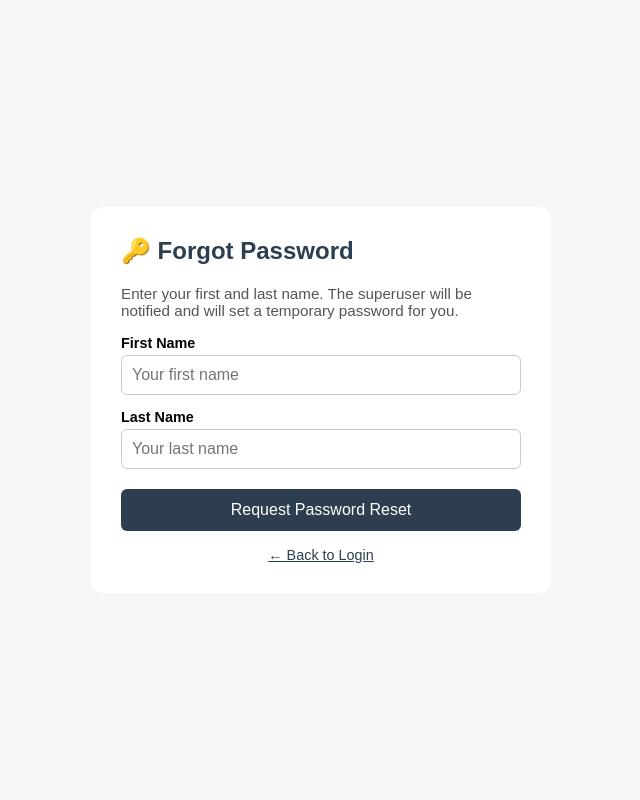
After one commit to joashmathew816-ai/church-app, a Flask app: page /forgot_password in a window 1280 px wide. The commit adds this page. Shown: the whole page, without its empty margins (319-959 px from the left). Run offline with Flask 3, Linux system fonts and the light colour scheme.

Commit message:
Add notifications, forgot password, 30min/5min poll warnings, scheduler

```diff
--- a/app.py
+++ b/app.py
@@ -1,11 +1,13 @@
 from flask import Flask, make_response, render_template, request, redirect, jsonify, send_from_directory
 from flask_login import LoginManager, login_user, login_required, logout_user, current_user
 from werkzeug.security import generate_password_hash, check_password_hash
-from models import db, User, Poll, PollResponse, Feedback
+from models import db, User, Poll, PollResponse, Feedback, PushToken, PasswordResetRequest
 from optimizer import optimize_morning, optimize_return
-from datetime import datetime, timezone
+from datetime import datetime, timezone, timedelta
 from zoneinfo import ZoneInfo
 from urllib.parse import quote
+import threading
+import time
 import os
 
 app = Flask(__name__)
@@ -27,20 +29,13 @@ LOCAL_TZ = ZoneInfo("America/Toronto")
 
 @login_manager.user_loader
 def load_user(user_id):
-    # Fixed: use Session.get() instead of legacy Query.get()
     return db.session.get(User, int(user_id))
 
 
 # ----------------------
 # HELPERS
 # ----------------------
-def now_utc():
-    """Return current UTC time as timezone-aware datetime."""
-    return datetime.now(timezone.utc)
-
-
 def now_utc_naive():
-    """Return current UTC time as naive datetime for DB storage."""
     return datetime.now(timezone.utc).replace(tzinfo=None)
 
 
@@ -95,10 +90,137 @@ def user_eligible_for_poll(user, poll):
 def get_unread_count():
     try:
         if current_user.is_authenticated and current_user.role == "superuser":
-            return Feedback.query.filter_by(is_read=False).count()
+            count = Feedback.query.filter_by(is_read=False).count()
+            resets = PasswordResetRequest.query.filter_by(
+                is_handled=False).count()
+            return count + resets
     except Exception:
         pass
     return 0
+
+
+# ----------------------
+# FIREBASE NOTIFICATIONS
+# ----------------------
+def get_firebase_app():
+    try:
+        import firebase_admin
+        from firebase_admin import credentials
+        if not firebase_admin._apps:
+            cred = credentials.Certificate({
+                "type": "service_account",
+                "project_id": os.environ.get("FIREBASE_PROJECT_ID"),
+                "private_key_id": os.environ.get("FIREBASE_PRIVATE_KEY_ID"),
+                "private_key": os.environ.get(
+                    "FIREBASE_PRIVATE_KEY", "").replace("\\n", "\n"),
+                "client_email": os.environ.get("FIREBASE_CLIENT_EMAIL"),
+                "client_id": os.environ.get("FIREBASE_CLIENT_ID"),
+                "auth_uri": "https://accounts.google.com/o/oauth2/auth",
+                "token_uri": "https://oauth2.googleapis.com/token",
+            })
+            firebase_admin.initialize_app(cred)
+        return firebase_admin.get_app()
+    except Exception as e:
+        app.logger.error(f"Firebase init error: {e}")
+        return None
+
+
+def send_notification(user_id, title, body):
+    try:
+        if not get_firebase_app():
+            return
+        from firebase_admin import messaging as fb_messaging
+        pt = PushToken.query.filter_by(user_id=user_id).first()
+        if not pt or not pt.token:
+            return
+        message = fb_messaging.Message(
+            notification=fb_messaging.Notification(title=title, body=body),
+            token=pt.token
+        )
+        fb_messaging.send(message)
+    except Exception as e:
+        app.logger.error(f"Push failed for user {user_id}: {e}")
+
+
+def notify_new_poll(poll):
+    """Notify all eligible users about a new poll."""
+    try:
+        users = User.query.all()
+        for user in users:
+            if user_eligible_for_poll(user, poll):
+                send_notification(
+                    user.id,
+                    "📊 New Poll Available",
+                    f'"{poll.title}" is waiting for your response!'
+                )
+    except Exception as e:
+        app.logger.error(f"notify_new_poll error: {e}")
+
+
+def check_closing_notifications():
+    """
+    Check all polls and send 30-min and 5-min warnings.
+    Called by the background scheduler every 5 minutes.
+    """
+    with app.app_context():
+        try:
+            now   = now_utc_naive()
+            polls = Poll.query.filter(Poll.closes_at.isnot(None)).all()
+
+            for poll in polls:
+                if poll_is_closed(poll):
+                    continue
+
+                mins_left = (poll.closes_at - now).total_seconds() / 60
+                users     = User.query.all()
+
+                for user in users:
+                    if not user_eligible_for_poll(user, poll):
+                        continue
+
+                    # Check if user has already voted
+                    voted = PollResponse.query.filter_by(
+                        user_id=user.id, poll_id=poll.id).first()
+                    if voted:
+                        continue
+
+                    # Send 30 minute warning
+                    if 28 <= mins_left <= 32:
+                        send_notification(
+                            user.id,
+                            "⏰ Poll Closing Soon",
+                            f'"{poll.title}" closes in about 30 minutes!'
+                        )
+
+                    # Send 5 minute warning
+                    elif 3 <= mins_left <= 7:
+                        send_notification(
+                            user.id,
+                            "🚨 Last Chance to Vote",
+                            f'"{poll.title}" closes in about 5 minutes!'
+                        )
+
+        except Exception as e:
+            app.logger.error(f"check_closing_notifications error: {e}")
+
+
+# ----------------------
+# BACKGROUND SCHEDULER
+# Runs every 5 minutes to check for closing polls
+# ----------------------
+def start_scheduler():
+    def run():
+        while True:
+            time.sleep(300)  # 5 minutes
+            check_closing_notifications()
+
+    thread = threading.Thread(target=run, daemon=True)
+    thread.start()
+
+
+# Start scheduler when app starts
+with app.app_context():
+    start_scheduler()
 
 
 # ----------------------
@@ -120,6 +242,16 @@ def manifest():
         send_from_directory(app.static_folder, "manifest.json")
     )
     response.headers["Content-Type"] = "application/manifest+json"
+    return response
+
+
+@app.route("/firebase-messaging-sw.js")
+def firebase_sw():
+    response = make_response(
+        send_from_directory(app.static_folder, "firebase-messaging-sw.js")
+    )
+    response.headers["Content-Type"] = "application/javascript"
+    response.headers["Service-Worker-Allowed"] = "/"
     return response
 
 
@@ -199,6 +331,51 @@ def login():
 
 
 # ----------------------
+# FORGOT PASSWORD
+# ----------------------
+@app.route("/forgot_password", methods=["GET", "POST"])
+def forgot_password():
+    if request.method == "POST":
+        first = request.form.get("first_name", "").strip()
+        last  = request.form.get("last_name", "").strip()
+
+        user = User.query.filter_by(
+            first_name=first, last_name=last).first()
+
+        if not user:
+            return render_template("forgot_password.html",
+                                   error="No account found with that name.")
+
+        # Check if a request already exists
+        existing = PasswordResetRequest.query.filter_by(
+            user_id=user.id, is_handled=False).first()
+        if existing:
+            return render_template("forgot_password.html",
+                                   success="A reset request has already been "
+                                   "submitted. Please wait for the superuser "
+                                   "to set a new password for you.")
+
+        db.session.add(PasswordResetRequest(user_id=user.id))
+        db.session.commit()
+
+        # Notify superusers
+        superusers = User.query.filter_by(role="superuser").all()
+        for su in superusers:
+            send_notification(
+                su.id,
+                "🔑 Password Reset Request",
+                f"{user.first_name} {user.last_name} has requested a password reset."
+            )
+
+        return render_template("forgot_password.html",
+                               success="Your request has been sent to the superuser. "
+                               "They will set a temporary password for you. "
+                               "Check back or contact them directly.")
+
+    return render_template("forgot_password.html")
+
+
+# ----------------------
 # DASHBOARD
 # ----------------------
 @app.route("/dashboard")
@@ -265,6 +442,30 @@ def profile():
 
 
 # ----------------------
+# SAVE PUSH TOKEN
+# ----------------------
+@app.route("/save_push_token", methods=["POST"])
+@login_required
+def save_push_token():
+    try:
+        data  = request.get_json()
+        token = data.get("token")
+        if token:
+            existing = PushToken.query.filter_by(
+                user_id=current_user.id).first()
+            if existing:
+                existing.token   = token
+                existing.updated = now_utc_naive()
+            else:
+                db.session.add(PushToken(
+                    user_id=current_user.id, token=token))
+            db.session.commit()
+        return jsonify({"status": "ok"})
+    except Exception as e:
+        return jsonify({"status": "error", "message": str(e)})
+
+
+# ----------------------
 # POLLS
 # ----------------------
 @app.route("/polls", methods=["GET", "POST"])
@@ -288,7 +489,8 @@ def polls():
                                 else poll.target in ("everyone", "passengers"))
                     if can_vote:
                         old = PollResponse.query.filter_by(
-                            user_id=current_user.id, poll_id=poll_id).first()
+                            user_id=current_user.id,
+                            poll_id=poll_id).first()
                         if old:
                             db.session.delete(old)
                         db.session.add(PollResponse(
@@ -320,7 +522,6 @@ def polls():
                 options_list = []
 
             responses = PollResponse.query.filter_by(poll_id=poll.id).all()
-
             counts = {opt: 0 for opt in options_list}
             users  = {opt: [] for opt in options_list}
             for r in responses:
@@ -332,7 +533,6 @@ def polls():
 
             existing = PollResponse.query.filter_by(
                 user_id=current_user.id, poll_id=poll.id).first()
-
             user_answer = None
             if existing and existing.answer in options_list:
                 user_answer = existing.answer
@@ -430,6 +630,24 @@ def superuser_users():
                     if stale:
                         db.session.delete(stale)
 
+        # Handle password reset if superuser set a new temp password
+        new_password = request.form.get("new_password", "").strip()
+        if new_password:
+            user.password = generate_password_hash(new_password)
+            # Mark any pending reset request as handled
+            reset_req = PasswordResetRequest.query.filter_by(
+                user_id=user.id, is_handled=False).first()
+            if reset_req:
+                reset_req.is_handled = True
+            # Notify the user their password was reset
+            send_notification(
+                user.id,
+                "🔑 Password Reset",
+                f"Your password has been reset by the superuser. "
+                f"Your new temporary password is: {new_password} — "
+                f"please log in and change it from your profile."
+            )
+
         user.first_name = (request.form.get("first_name", "").strip()
                            or user.first_name)
         user.last_name  = (request.form.get("last_name", "").strip()
@@ -443,9 +661,14 @@ def superuser_users():
 
         return redirect(f"/superuser/users?saved={user_id}")
 
-    users = User.query.order_by(User.last_name).all()
+    users         = User.query.order_by(User.last_name).all()
+    reset_requests = PasswordResetRequest.query.filter_by(
+        is_handled=False).all()
+    reset_user_ids = {r.user_id for r in reset_requests}
+
     return render_template("superuser_users.html",
                            users=users,
+                           reset_user_ids=reset_user_ids,
                            unread_count=get_unread_count())
 
 
@@ -467,6 +690,8 @@ def delete_user(user_id):
     if user:
         PollResponse.query.filter_by(user_id=user_id).delete()
         Feedback.query.filter_by(user_id=user_id).delete()
+        PushToken.query.filter_by(user_id=user_id).delete()
+        PasswordResetRequest.query.filter_by(user_id=user_id).delete()
         db.session.delete(user)
         db.session.commit()
 
@@ -518,13 +743,16 @@ def create_poll():
                                        unread_count=get_unread_count())
 
         try:
-            db.session.add(Poll(
+            poll = Poll(
                 title=title,
                 options="|||".join(options),
                 target=target,
                 closes_at=closes_at
-            ))
+            )
+            db.session.add(poll)
             db.session.commit()
+            # Notify eligible users about the new poll
+            notify_new_poll(poll)
         except Exception as e:
             db.session.rollback()
             app.logger.error(f"Create poll DB error: {e}")
@@ -868,25 +1096,38 @@ def logout():
 
 
 # ----------------------
-# MIGRATE — run once to add missing columns
+# MIGRATE
 # ----------------------
 @app.route("/migrate")
 def migrate():
     try:
+        results = []
         with db.engine.connect() as conn:
-            try:
-                conn.execute(db.text(
-                    "ALTER TABLE poll ADD COLUMN closes_at TIMESTAMP NULL"
-                ))
-                conn.commit()
-                result = "✅ Migration successful — closes_at column added."
-            except Exception as e:
-                err = str(e).lower()
-                if "already exists" in err or "duplicate" in err:
-                    result = "✅ Column already exists — no migration needed."
-                else:
-                    result = f"❌ Migration error: {str(e)}"
-        return result
+            migrations = [
+                ("poll",                  "closes_at",  "TIMESTAMP NULL"),
+                ("push_token",            None,          None),
+                ("password_reset_request", None,         None),
+            ]
+            for table, column, col_type in migrations:
+                if column is None:
+                    continue
+                try:
+                    conn.execute(db.text(
+                        f"ALTER TABLE {table} ADD COLUMN {column} {col_type}"
+                    ))
+                    conn.commit()
+                    results.append(f"✅ Added {column} to {table}")
+                except Exception as e:
+                    err = str(e).lower()
+                    if "already exists" in err or "duplicate" in err:
+                        results.append(f"✅ {table}.{column} already exists")
+                    else:
+                        results.append(f"❌ {table}.{column}: {str(e)}")
+
+        # Also create any missing tables
+        db.create_all()
+        results.append("✅ All tables checked/created")
+        return "<br>".join(results)
     except Exception as e:
         return f"❌ Error: {str(e)}"
 
--- a/requirements.txt
+++ b/requirements.txt
@@ -6,3 +6,4 @@ ortools
 requests
 gunicorn
 psycopg2-binary
+firebase-admin
--- /dev/null
+++ b/templates/forgot_password.html
@@ -0,0 +1,110 @@
+<!DOCTYPE html>
+<html>
+<head>
+    <title>Forgot Password — Church App</title>
+    <meta name="viewport" content="width=device-width, initial-scale=1.0">
+    <style>
+        body {
+            font-family: Arial;
+            background: #f4f6f8;
+            display: flex;
+            align-items: center;
+            justify-content: center;
+            min-height: 100vh;
+            margin: 0;
+            padding: 20px;
+            box-sizing: border-box;
+        }
+        .card {
+            background: white;
+            padding: 30px;
+            border-radius: 12px;
+            width: 100%;
+            max-width: 400px;
+        }
+        h2 { margin-top: 0; color: #2c3e50; }
+        label {
+            display: block;
+            font-weight: bold;
+            margin-top: 14px;
+            margin-bottom: 4px;
+            font-size: 0.9em;
+        }
+        input {
+            display: block;
+            width: 100%;
+            padding: 10px;
+            border: 1px solid #ccc;
+            border-radius: 6px;
+            font-size: 16px;
+            box-sizing: border-box;
+        }
+        button {
+            margin-top: 20px;
+            width: 100%;
+            padding: 12px;
+            background: #2c3e50;
+            color: white;
+            border: none;
+            border-radius: 6px;
+            font-size: 1em;
+            cursor: pointer;
+        }
+        .success {
+            background: #eafaf1;
+            border: 1px solid #27ae60;
+            color: #27ae60;
+            padding: 12px;
+            border-radius: 6px;
+            margin-bottom: 16px;
+        }
+        .error {
+            background: #fdecea;
+            border: 1px solid #e74c3c;
+            color: #c0392b;
+            padding: 12px;
+            border-radius: 6px;
+            margin-bottom: 16px;
+        }
+        .back {
+            display: block;
+            text-align: center;
+            margin-top: 16px;
+            color: #2c3e50;
+            font-size: 0.9em;
+        }
+    </style>
+</head>
+<body>
+<div class="card">
+    <h2>🔑 Forgot Password</h2>
+
+    <p style="color:#555; font-size:0.95em;">
+        Enter your first and last name. The superuser will be notified
+        and will set a temporary password for you.
+    </p>
+
+    {% if success %}
+        <div class="success">{{ success }}</div>
+    {% endif %}
+
+    {% if error %}
+        <div class="error">{{ error }}</div>
+    {% endif %}
+
+    {% if not success %}
+    <form method="POST">
+        <label>First Name</label>
+        <input name="first_name" required placeholder="Your first name">
+
+        <label>Last Name</label>
+        <input name="last_name" required placeholder="Your last name">
+
+        <button type="submit">Request Password Reset</button>
+    </form>
+    {% endif %}
+
+    <a href="/login" class="back">← Back to Login</a>
+</div>
+</body>
+</html>
```
Also changed, not shown: models.py (+14 -0 lines), static/firebase-messaging-sw.js (added, +26 -0 lines), templates/base.html (+86 -0 lines), templates/superuser_users.html (+43 -16 lines).
